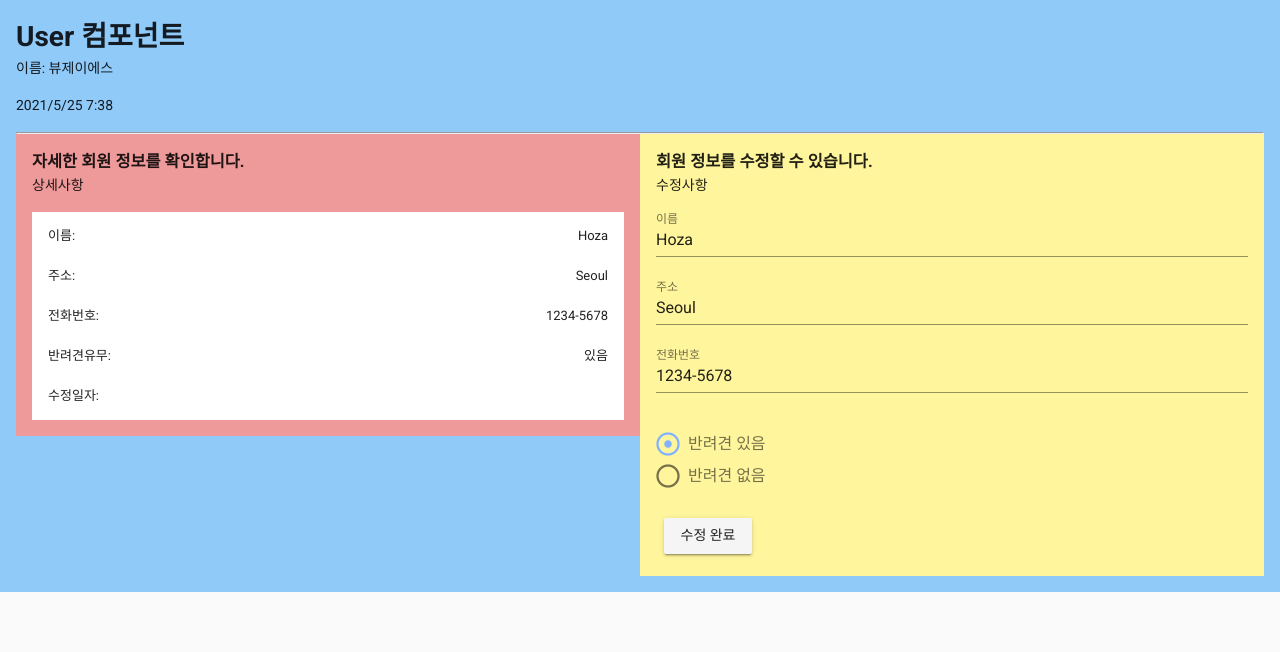
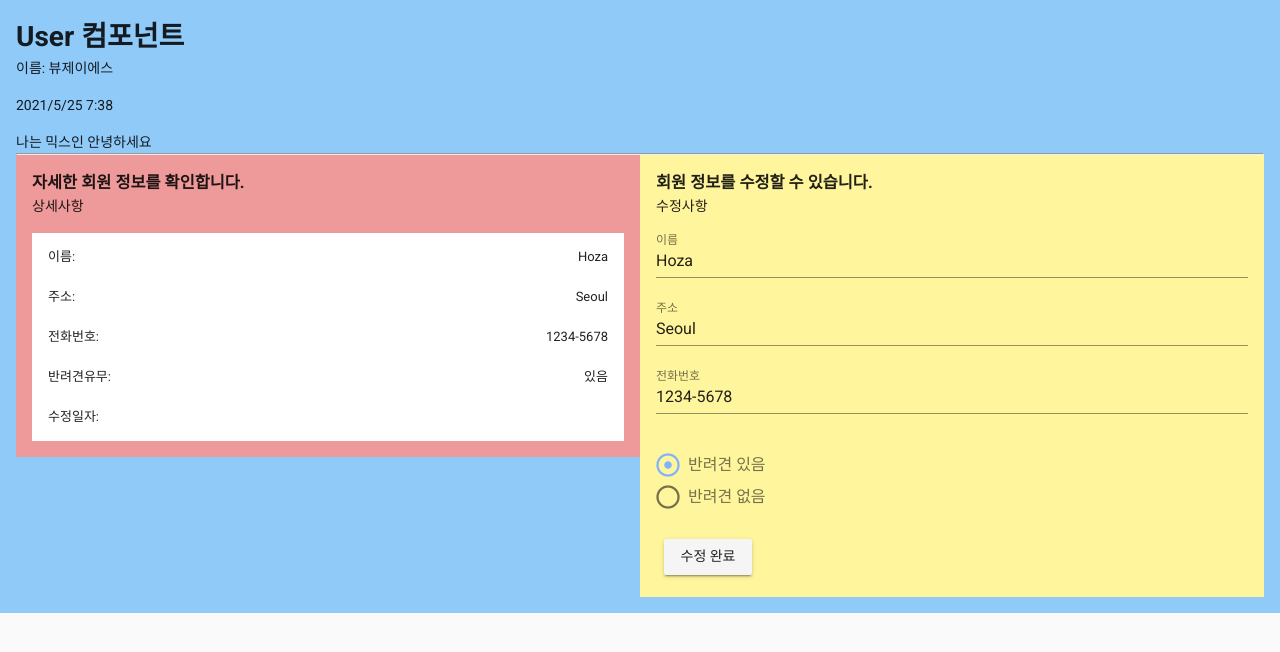
Before and after one commit to lwisekiml/props, a Vue app: page / in a window 1280 px wide. Shown: the top 652 px of the page. Built offline with nearby package versions, Linux system fonts and the light colour scheme.

Commit message:
mixin 관련

```diff
--- a/src/components/User.vue
+++ b/src/components/User.vue
@@ -3,6 +3,7 @@
     <h1>User 컴포넌트</h1>
     <p>이름: 뷰제이에스</p>
     <p>{{ getDateAndTime(createAt) }}</p>
+    {{helloToMixin}}
     <hr>
     <v-layout row wrap>
       <v-flex xs12 sm6>
@@ -46,6 +47,11 @@ export default {
       createAt: null,
     }
   },
+  computed: {
+    helloToMixin() {
+      return this.mixinData + " 안녕하세요" // 믹스인을 통해 컴포넌트에 들어간 함수, 값 등은 this를 통행 불러올 수 있다.
+    }
+  },
   created() {
     this.createAt = new Date()
   },
--- a/src/mixins/dateFormat.js
+++ b/src/mixins/dateFormat.js
@@ -1,4 +1,9 @@
 export const dateFormat = {
+    data() {
+        return {
+            mixinData: '나는 믹스인'
+        }
+    },
     methods: {
         getDateAndTime(date) {
             if(date !== null) {
```
